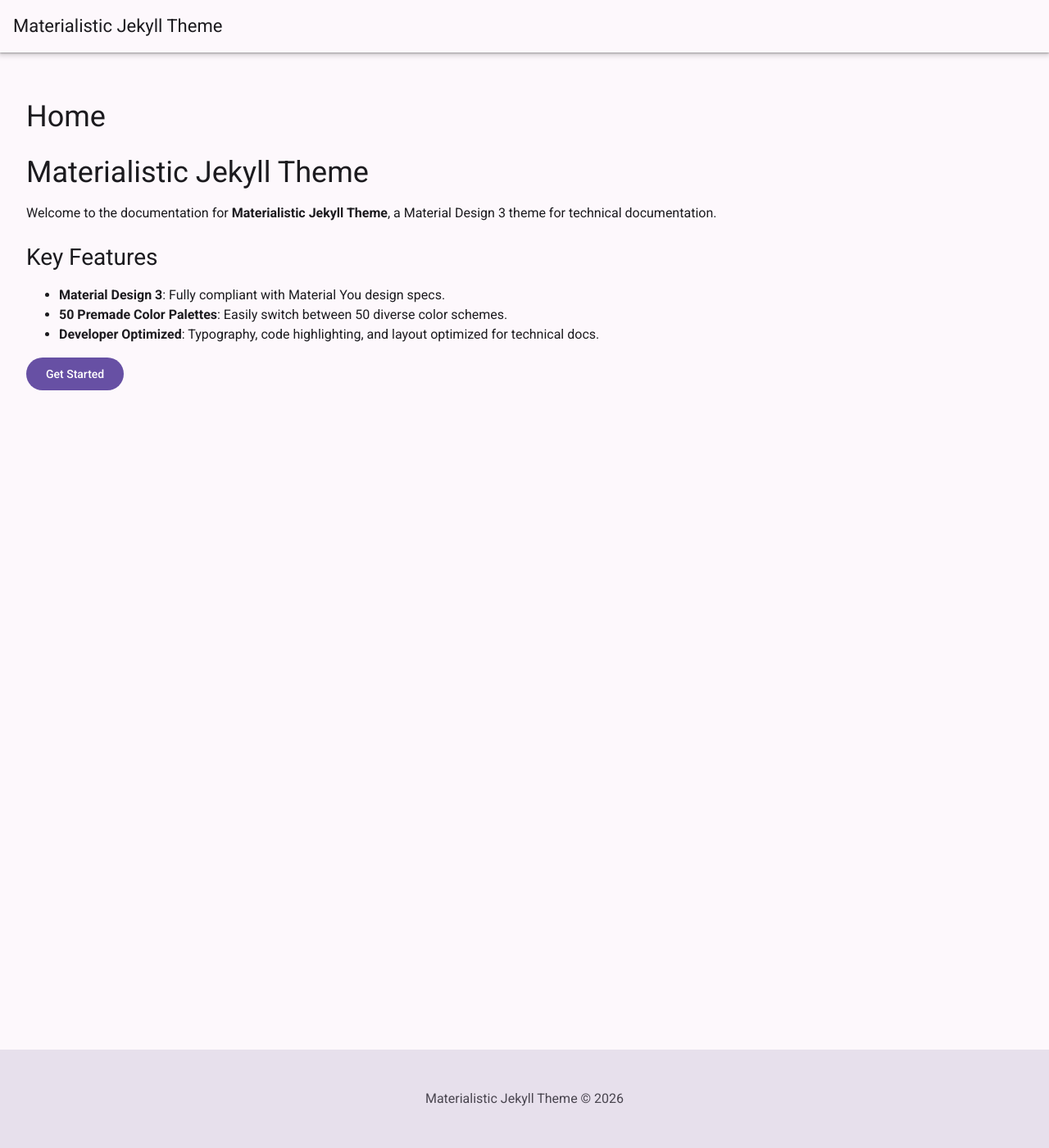
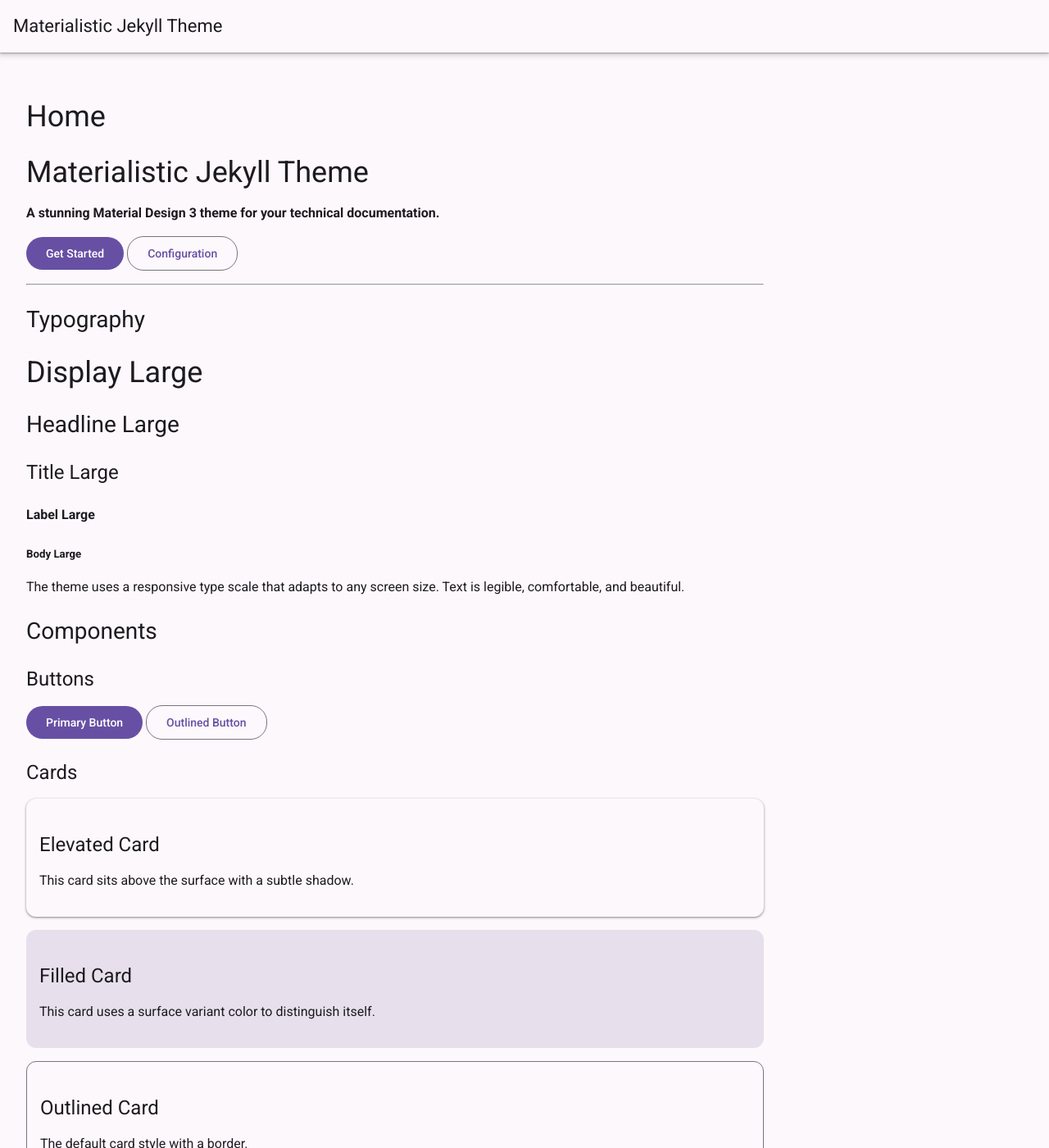
Before and after one commit to toxicoder/materialistic-jekyll, a Jekyll site: the page built from docs/index.md, in a window 1280 px wide and 1400 px high. Shown: the whole window at 82% size. Built offline with Jekyll 4.4.1, drawn with Linux system fonts in a browser that asks for light colours; some of the changed text lies outside the part shown.

Commit message:
Update docs/index.md to showcase theme features with a flashy demo
This commit revamps the documentation homepage (`docs/index.md`) to serve
as a comprehensive demo of the Materialistic Jekyll Theme. It replaces
the basic text description with a visual showcase of:
- Typography (Display to Body styles)
- Components (Buttons and Cards with various styles)
- Data Display (Tables and Code Blocks)
- Color System (Visual grid of the primary color palette)

This allows users to immediately see the theme's capabilities and
Material Design 3 implementation upon landing on the site.

````diff
--- a/docs/index.md
+++ b/docs/index.md
@@ -5,13 +5,73 @@ permalink: /
 ---
 
 # Materialistic Jekyll Theme
+{: .display-small }
 
-Welcome to the documentation for **Materialistic Jekyll Theme**, a Material Design 3 theme for technical documentation.
+**A stunning Material Design 3 theme for your technical documentation.**
+{: .headline-small }
 
-## Key Features
+[Get Started](/getting-started/){: .btn .btn-primary } [Configuration](/configuration/){: .btn .btn-outlined }
 
-- **Material Design 3**: Fully compliant with Material You design specs.
-- **50 Premade Color Palettes**: Easily switch between 50 diverse color schemes.
-- **Developer Optimized**: Typography, code highlighting, and layout optimized for technical docs.
+---
 
-[Get Started](/getting-started/){: .btn .btn-primary }
+## Typography
+
+<h1>Display Large</h1>
+<h2>Headline Large</h2>
+<h3>Title Large</h3>
+<h4>Label Large</h4>
+<h5>Body Large</h5>
+
+The theme uses a responsive type scale that adapts to any screen size. Text is legible, comfortable, and beautiful.
+
+## Components
+
+### Buttons
+
+[Primary Button](#){: .btn .btn-primary }
+[Outlined Button](#){: .btn .btn-outlined }
+
+### Cards
+
+<div class="card elevated">
+  <h3>Elevated Card</h3>
+  <p>This card sits above the surface with a subtle shadow.</p>
+</div>
+
+<div class="card filled">
+  <h3>Filled Card</h3>
+  <p>This card uses a surface variant color to distinguish itself.</p>
+</div>
+
+<div class="card">
+  <h3>Outlined Card</h3>
+  <p>The default card style with a border.</p>
+</div>
+
+## Data Display
+
+### Tables
+
+| Component | Status | Priority |
+| :--- | :--- | :--- |
+| **Buttons** | Stable | High |
+| **Cards** | Stable | Medium |
+| **Navigation** | Beta | Low |
+
+### Code Blocks
+
+```python
+def hello_world():
+    print("Hello, Material Design 3!")
+```
+
+## Color System
+
+The theme comes with **50 pre-generated color palettes**. Change the `palette` in `_config.yml` to instantly transform the look of your site.
+
+<div style="display: flex; gap: 16px; flex-wrap: wrap;">
+  <div style="background: var(--md-sys-color-primary); color: var(--md-sys-color-on-primary); padding: 24px; border-radius: 16px;">Primary</div>
+  <div style="background: var(--md-sys-color-secondary); color: var(--md-sys-color-on-secondary); padding: 24px; border-radius: 16px;">Secondary</div>
+  <div style="background: var(--md-sys-color-tertiary); color: var(--md-sys-color-on-tertiary); padding: 24px; border-radius: 16px;">Tertiary</div>
+  <div style="background: var(--md-sys-color-error); color: var(--md-sys-color-on-error); padding: 24px; border-radius: 16px;">Error</div>
+</div>
````
